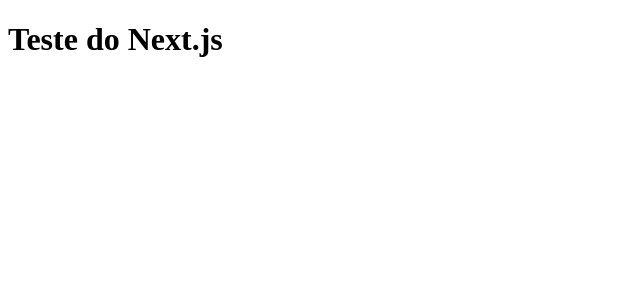
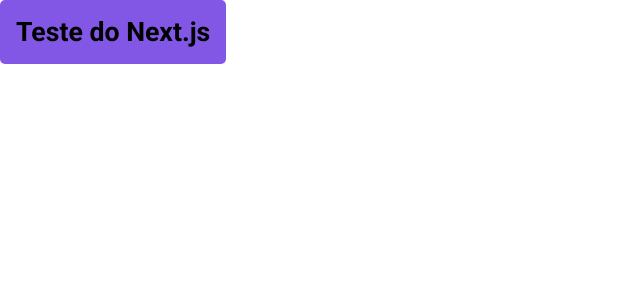
Before and after one commit to GabrielCarvf/04-ignite-shop, a Next.js app: page / in a window 1280 px wide. Shown: the top 300 px of the page, without its empty margins (0-640 px from the left). Built offline with nearby package versions, Linux system fonts and the light colour scheme.

Commit message:
:hammer: Configuração inicial do projeto

```diff
--- a/package.json
+++ b/package.json
@@ -9,6 +9,7 @@
     "lint": "next lint"
   },
   "dependencies": {
+    "@stitches/react": "^1.2.8",
     "@types/node": "20.2.5",
     "@types/react": "18.2.8",
     "@types/react-dom": "18.2.4",
--- a/src/pages/_app.tsx
+++ b/src/pages/_app.tsx
@@ -1,5 +1,8 @@
 import type { AppProps } from 'next/app'
+import { GlobalStyles } from '../styles/global'
 
 export default function App({ Component, pageProps }: AppProps) {
+  GlobalStyles();
+
   return <Component {...pageProps} />
 }
--- a/src/pages/_document.tsx
+++ b/src/pages/_document.tsx
@@ -1,4 +1,5 @@
 import { Html, Head, Main, NextScript } from 'next/document'
+import { getCssText } from '../styles'
 
 export default function Document() {
   return(
@@ -7,6 +8,8 @@
         <link rel="preconnect" href="https://fonts.googleapis.com" />
         <link rel="preconnect" href="https://fonts.gstatic.com" crossOrigin="anonymous" />
         <link href="https://fonts.googleapis.com/css2?family=Roboto:wght@400;700&display=swap" rel="stylesheet" />
+
+        <style id='stitches' dangerouslySetInnerHTML={{ __html: getCssText() }}/>
       </Head>
       <body>
         <Main />
--- a/src/pages/index.tsx
+++ b/src/pages/index.tsx
@@ -1,5 +1,14 @@
+import { styled } from "../styles"
+
+const Button = styled('button', {
+  backgroundColor: '$rocketseat',
+  border: 0,
+  padding: '1rem',
+  borderRadius: 5,
+})
+
 export default function Home() {
   return (
-    <h1> Teste do Next.js</h1>
+    <Button> <h1>Teste do Next.js</h1></Button>
   )
 }
--- /dev/null
+++ b/src/styles/global.ts
@@ -0,0 +1,17 @@
+import { globalCss } from ".";
+
+export const GlobalStyles = globalCss({
+  '*': {
+    margin: 0,
+    padding: 0,
+  },
+
+  body: {
+    '-webkit-font-smoothing': 'antialiased',
+  },
+
+  'body, input, textarea, button': {
+    fontFamily: 'Roboto',
+    fontWeight: 400,
+  },
+})
--- /dev/null
+++ b/src/styles/index.ts
@@ -0,0 +1,18 @@
+import { createStitches } from '@stitches/react'
+
+export const {
+  config,
+  styled,
+  globalCss,
+  keyframes,
+  getCssText,
+  theme,
+  createTheme,
+  css,
+} = createStitches({
+  theme: {
+    colors: {
+      rocketseat: '#8257e6'
+    }
+  }
+})
```
Also changed, not shown: 1 other file (tests, documents, lock files or other folders).
